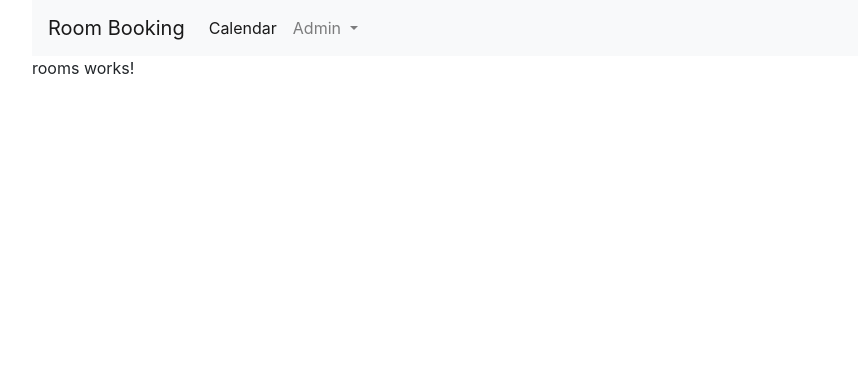
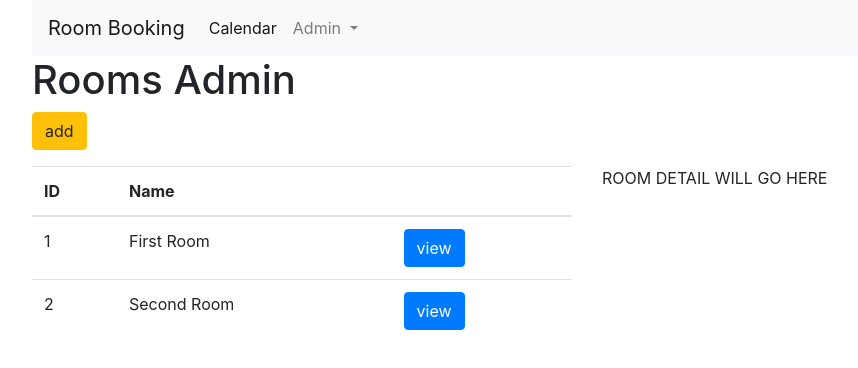
Before and after one commit to uspehgp/RoomBooking, an Angular app: page /admin/rooms in a window 1280 px wide. Shown: the top 368 px of the page, without its empty margins (53-911 px from the left). Built offline with nearby package versions, Linux system fonts and the light colour scheme.

Commit message:
Binding data of rooms to a view and looping with _ngFor

```diff
--- a/src/app/admin/rooms/rooms.component.html
+++ b/src/app/admin/rooms/rooms.component.html
@@ -1 +1,28 @@
-<p>rooms works!</p>
+<h1>Rooms Admin</h1>
+
+<a class="btn btn-warning mb-3">add</a>
+<div class="row">
+  <div class="col-6">
+    <table class="table">
+      <thead>
+      <tr>
+        <th>ID</th>
+        <th>Name</th>
+        <th></th>
+      </tr>
+      </thead>
+      <tbody>
+      <tr *ngFor="let room of rooms"> <!-- repeat the tr for each room -->
+        <td>{{room.id}}</td>
+        <td>{{room.name}}</td>
+        <td>
+          <button type="button" class="btn btn-primary">view</button>
+        </td>
+      </tr>
+      </tbody>
+    </table>
+  </div>
+  <div class="col-6">
+    ROOM DETAIL WILL GO HERE
+  </div>
+</div>
--- a/src/app/admin/rooms/rooms.component.ts
+++ b/src/app/admin/rooms/rooms.component.ts
@@ -1,4 +1,6 @@
 import { Component, OnInit } from '@angular/core';
+import {Room} from '../../model/room';
+import {DataService} from '../../data.service';
 
 @Component({
   selector: 'app-rooms',
@@ -7,9 +9,12 @@ import { Component, OnInit } from '@angular/core';
 })
 export class RoomsComponent implements OnInit {
 
-  constructor() { }
+  rooms: Array<Room>;
+
+  constructor(private dataService: DataService) { }
 
   ngOnInit() {
+    this.rooms = this.dataService.rooms;
   }
 
 }
--- a/src/app/model/room.ts
+++ b/src/app/model/room.ts
@@ -2,7 +2,7 @@ export class Room {
   id: number;
   name: string;
   location: string;
-  capacities: Array<LayoutCapacity>;
+  capacities = new Array<LayoutCapacity>();
 
 }
 
@@ -13,7 +13,7 @@ export class LayoutCapacity {
 
 export enum Layout {
   THEATER = 'Theater',
-  SHAPE = 'U-shape',
+  USHAPE = 'U-shape',
   BOARD = 'Board Meeting'
 
 }
```
